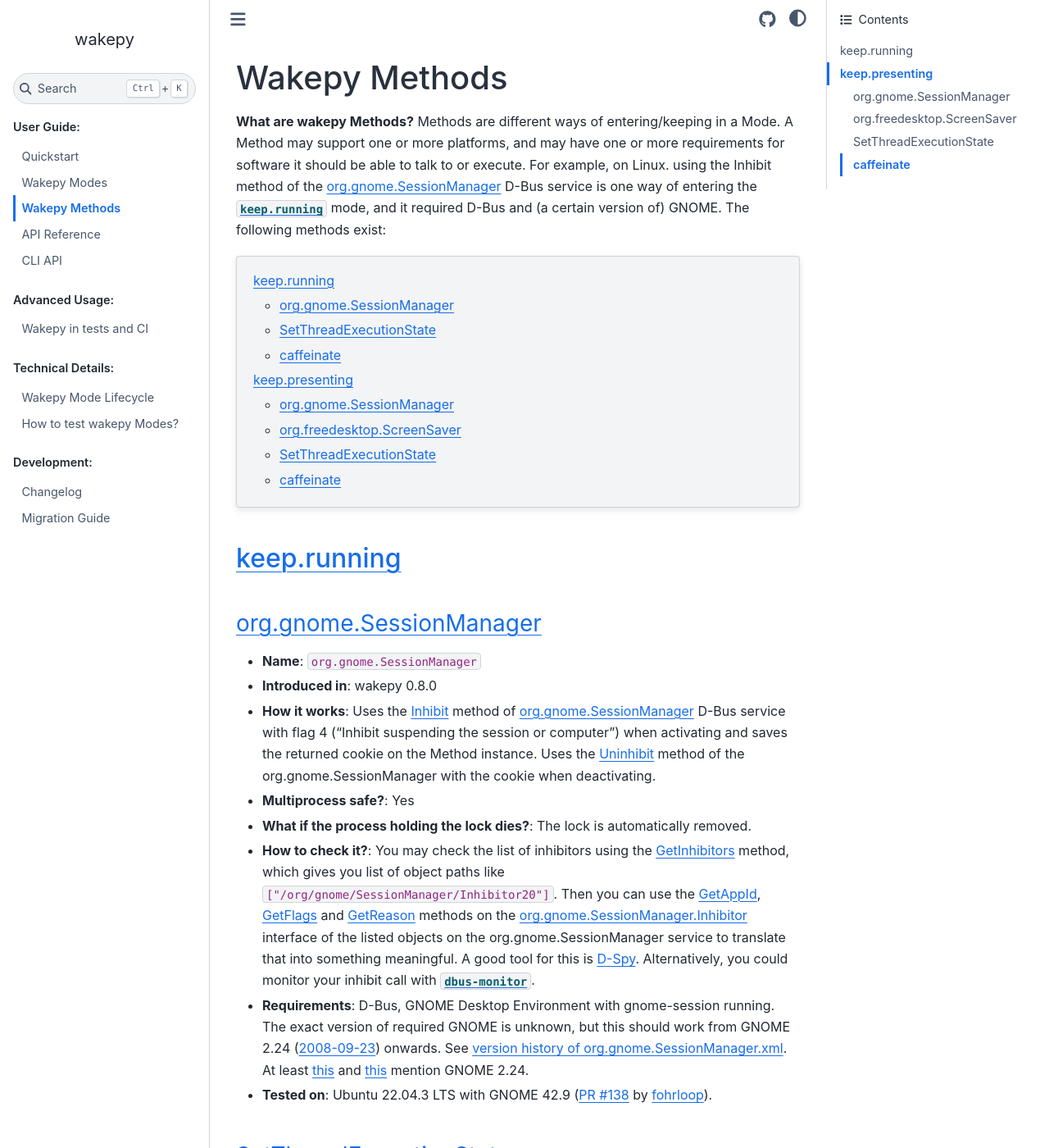
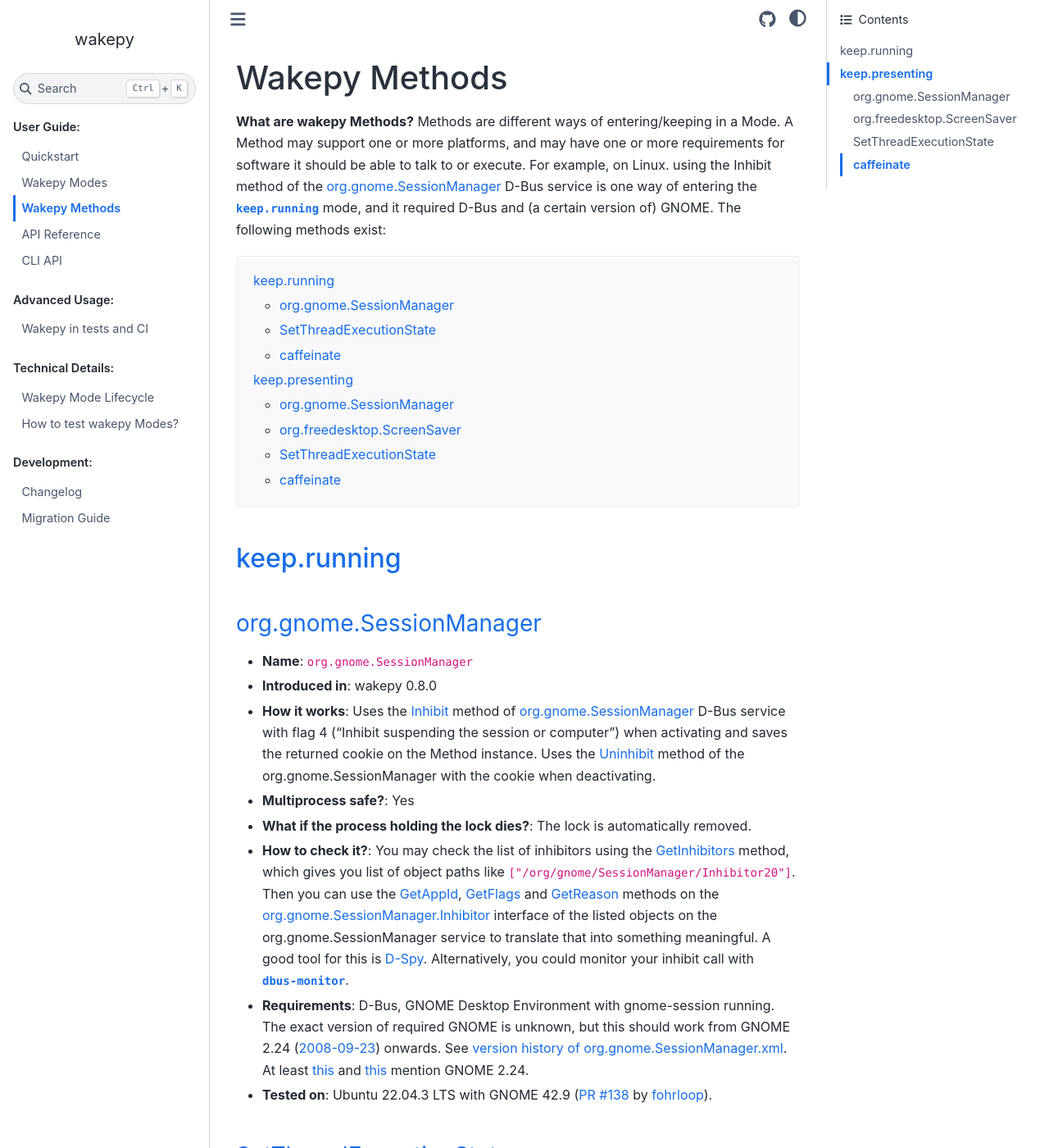
Before and after one commit to fohrloop/wakepy, a Sphinx documentation site: the page built from docs/source/methods-reference.md, in a window 1280 px wide and 1400 px high. Shown: the whole window at 82% size. Built offline with Sphinx 7.4.7 and the Sphinx Book theme 1.1.4, drawn with Linux system fonts in a browser that asks for light colours; the version number could not be read and is left out.

Commit message:
Improve docs CSS style: colors of links, code blocks, inline code (#244)
code blocks
* lighter background for code blocks in light theme
* browner border for code blocks in dark theme (was bluish)

inline code (non-links)
* remove the gray box around the text
* change the color to be fucsia

code' links styling
* same color as other links (blue, was turqoise)
* Remove the gray box around them
* Now inline code links are just like regular links, but
  monospace + bold.

all links
* remove underlining

````diff
--- /dev/null
+++ b/docs/source/_static/wakepy-docs.css
@@ -0,0 +1,73 @@
+/* Some variables available from the Pydata Sphinx Theme.
+See: https://pydata-sphinx-theme.readthedocs.io/en/stable/user_guide/styling.html */
+
+
+html[data-theme=light] {
+    /* the contents directive */
+    --wakepy-color-contents-bg: #f9f9fb;
+    --wakepy-color-contents-border: #eff0f0;
+    --wakepy-color-inline-code: #d1157f;
+    --wakepy-color-code-block-bg: #fcfcfd;
+    --wakepy-color-code-block-border: #d1d5da;
+}
+
+
+html[data-theme=dark] {
+    /* for explanations, refer to the light theme definitions */
+    --wakepy-color-contents-bg: #191825;
+    --wakepy-color-contents-border: #293342;
+    --wakepy-color-inline-code:#f35eaa;
+    --wakepy-color-code-block-bg: #272822;
+    --wakepy-color-code-block-border: #3c3d2e;
+}
+
+nav.contents  {
+    /* For the "contents" directive block */
+    background: var(--wakepy-color-contents-bg) !important;
+    border-color: var(--wakepy-color-contents-border) !important;
+    box-shadow: none !important;
+}
+
+a:link, a:visited {
+    text-decoration: none !important;
+}
+a:hover, a:active {
+    text-decoration: underline !important;
+}
+
+
+/* inline code (both, the links and normal text)*/
+code > span.pre,
+span.sig-name > span.pre {
+    color: var(--wakepy-color-inline-code) !important;
+}
+
+/* inline code, but just the links*/
+a:link > code > span.pre,
+a:visited > code > span.pre {
+    /* Use the same link color in code links as in "normal links" */
+    color: var(--pst-color-link) !important;
+}
+a:active  > code > span.pre,
+a:hover > code > span.pre {
+    /* Use the same link color in code links as in "normal links" */
+    color:var(--pst-color-link-hover) !important;
+}
+
+
+/* inline code */
+code.literal {
+    /* Remove the gray box around inline code */
+    background-color: rgba(255, 255, 255, 0) !important;
+    padding: 0 !important;
+    border: 0 !important;
+}
+
+
+/* code blocks */
+div.highlight > pre {
+    background-color: var(--wakepy-color-code-block-bg) !important;
+    border-color: var(--wakepy-color-code-block-border) !important;
+    /* Add bit more air to the code blocks */
+    line-height: 155% !important;
+}
--- a/docs/source/conf.py
+++ b/docs/source/conf.py
@@ -77,6 +77,7 @@
 exclude_patterns: list[str] = []
 
 html_static_path = ["_static"]
+html_css_files = ["wakepy-docs.css"]
 
 # -- Options for HTML output -------------------------------------------------
 
--- a/docs/source/methods-reference.md
+++ b/docs/source/methods-reference.md
@@ -5,7 +5,7 @@
 **What are wakepy Methods?**
 Methods are different ways of entering/keeping in a Mode. A Method may support one or more platforms, and may have one or more requirements for software it should be able to talk to or execute. For example, on Linux. using the Inhibit method of the [org.gnome.SessionManager](#keep-running-org-gnome-sessionmanager) D-Bus service is one way of entering  the [`keep.running`](#keep-running-section) mode, and it required D-Bus and (a certain version of) GNOME. The following methods exist:
 
-
+<!-- using the contents directive https://myst-parser.readthedocs.io/en/latest/syntax/organising_content.html -->
 ```{contents}
 :local: True
 :depth: 2
````
